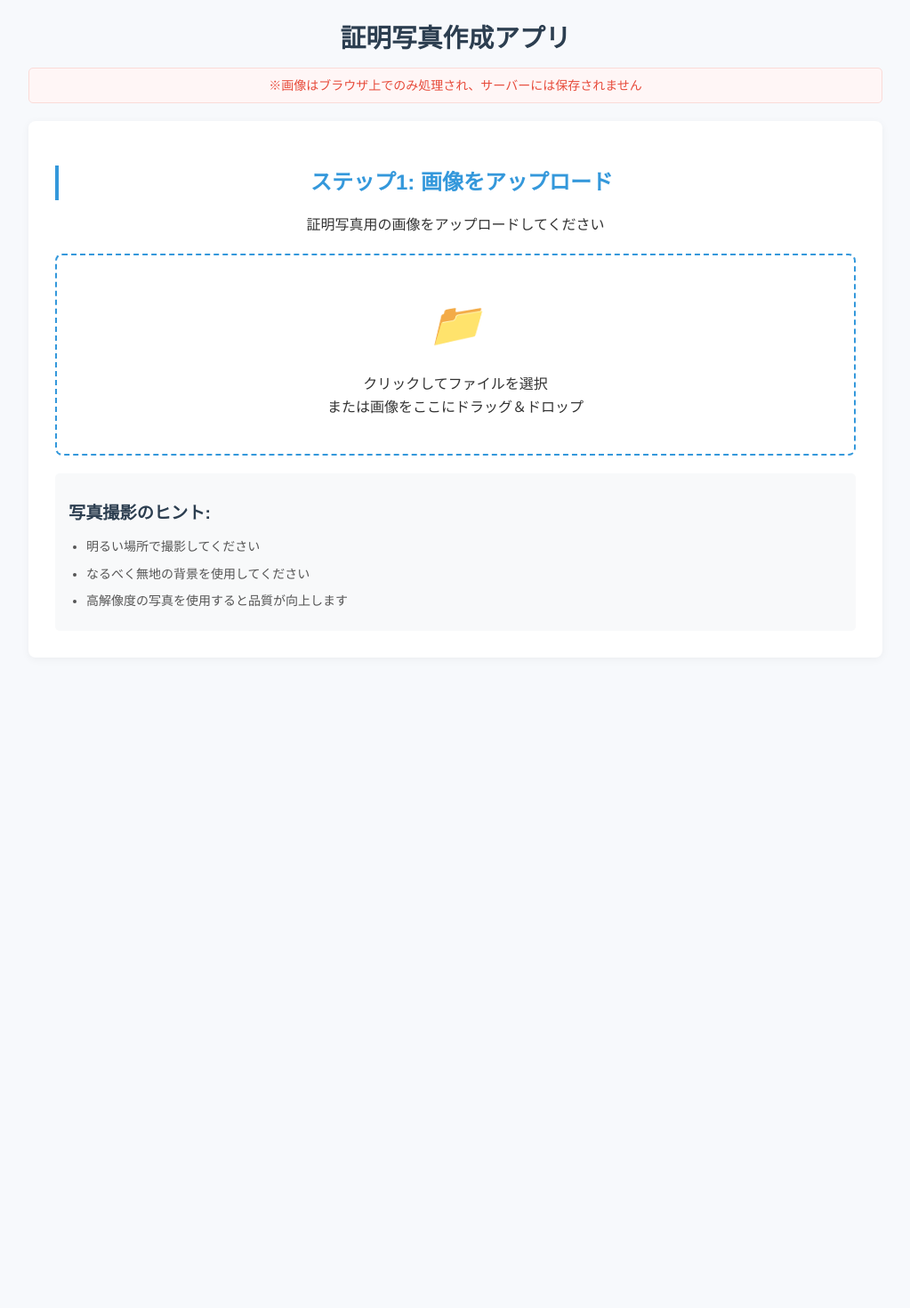
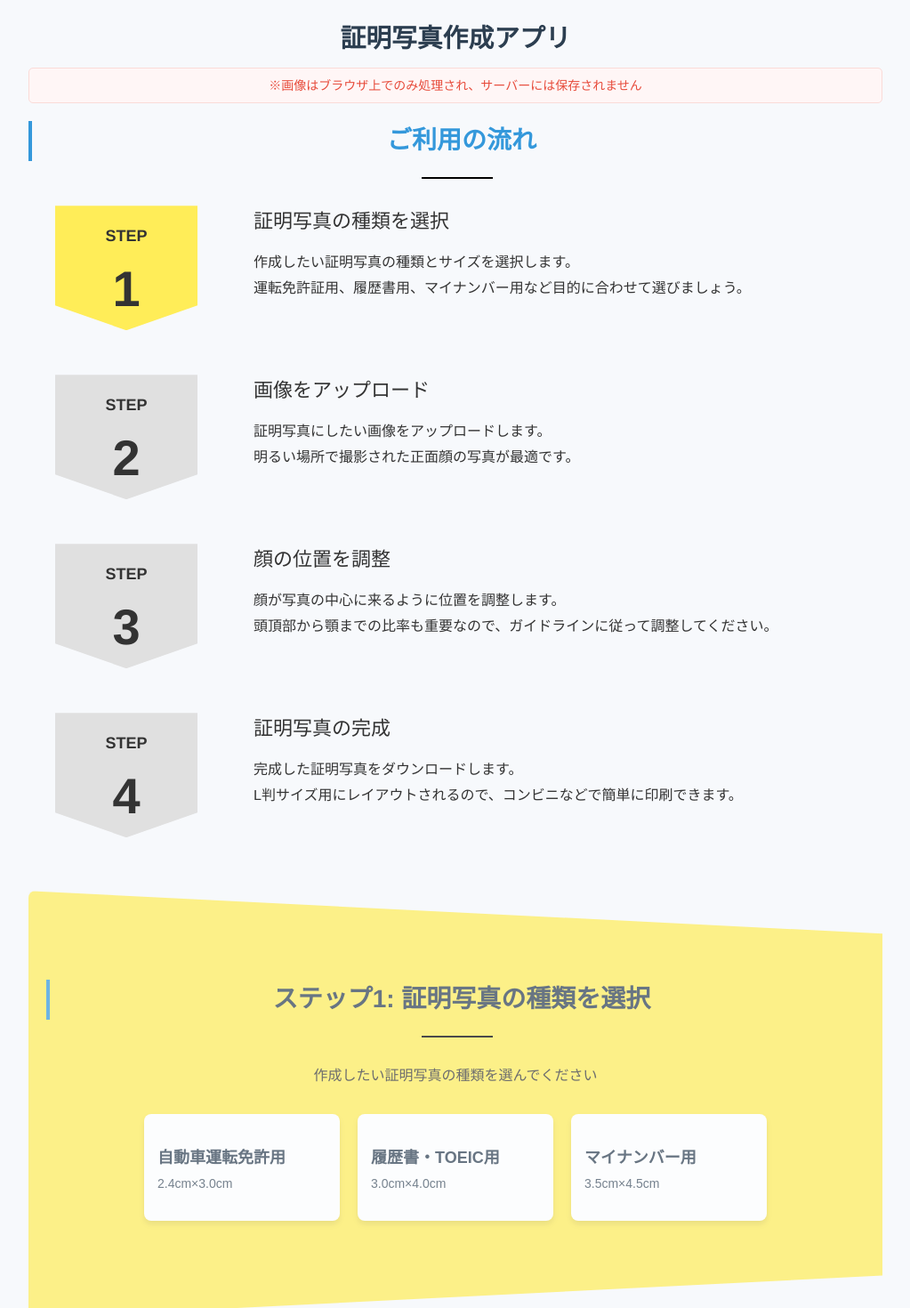
Before and after one commit to torusk/id-photo-app, a React (Create React App) app: page / in a window 1280 px wide. Shown: the top 1470 px of the page at 89% size, without its empty margins (128-1151 px from the left). Before the commit the page ends 800 px from the top, so only its background shows below. Built offline with nearby package versions, Linux system fonts and the light colour scheme.

Commit message:
モダンスタイルに大規模更新。動かなければ前のバージョンに戻す

```diff
--- a/src/App.css
+++ b/src/App.css
@@ -1,4 +1,4 @@
-/* Base styles */
+/* Base styles - 元のスタイルを保持 */
 * {
   box-sizing: border-box;
   margin: 0;
@@ -104,11 +104,148 @@ h3 {
   color: #333;
 }
 
-/* ステップ1: アップロードコンテナ */
+/* セクション共通スタイル */
+.section-container {
+  margin-bottom: 30px;
+  scroll-margin-top: 20px; /* スクロール時にヘッダーに被らないようにする */
+}
+
+/* セクションタイトル */
+.section-title {
+  font-size: 28px;
+  font-weight: 700;
+  margin-bottom: 50px;
+  text-align: center;
+  position: relative;
+}
+
+.section-title::after {
+  content: "";
+  width: 80px;
+  height: 2px;
+  background-color: #000;
+  margin: 0 auto;
+  position: absolute;
+  bottom: -20px;
+  left: 0;
+  right: 0;
+}
+
+/* 利用の流れ */
+.flow {
+  margin-bottom: 60px;
+}
+
+.flow .wrapper {
+  max-width: 940px;
+  padding: 0 20px;
+  margin: 0 auto;
+}
+
+.flow .item {
+  display: flex;
+  margin-bottom: 50px;
+}
+
+.flow .item .step {
+  width: 160px;
+  height: 140px;
+  background-color: #e0e0e0;
+  clip-path: polygon(0 0, 100% 0, 100% 80%, 50% 100%, 0 80%);
+  font-weight: 700;
+  flex-shrink: 0;
+  padding-top: 20px;
+  margin-right: 7%;
+  text-align: center;
+  transition: background-color 0.3s ease;
+}
+
+.flow .item .step.active {
+  background-color: #ffed58;
+}
+
+.flow .item .step .title {
+  display: block;
+  font-size: 18px;
+}
+
+.flow .item .step .no {
+  display: block;
+  font-size: 56px;
+}
+
+.flow .item .text dt {
+  font-size: 22px;
+  font-weight: 500;
+  margin-bottom: 15px;
+}
+
+.flow .item .text dd {
+  line-height: 1.8;
+}
+
+/* ステップ1: テンプレート選択 */
+.template-container {
+  background-color: #ffed58;
+  clip-path: polygon(0 0, 100% 10%, 100% 90%, 0 100%);
+  padding: 80px 20px;
+  margin-bottom: 60px;
+  border-radius: 8px;
+  text-align: center;
+  box-shadow: 0 2px 10px rgba(0, 0, 0, 0.05);
+}
+
+.template-container h2.section-title {
+  color: #2c3e50;
+}
+
+.templates-grid {
+  display: flex;
+  flex-wrap: wrap;
+  justify-content: center;
+  gap: 20px;
+  margin: 30px 0;
+}
+
+.template-button {
+  padding: 20px 15px;
+  background-color: white;
+  color: #2c3e50;
+  border: none;
+  border-radius: 8px;
+  cursor: pointer;
+  transition: all 0.3s ease;
+  width: 220px;
+  height: 120px;
+  display: flex;
+  flex-direction: column;
+  justify-content: center;
+  box-shadow: 0 4px 6px rgba(0, 0, 0, 0.1);
+}
+
+.template-button:hover {
+  background-color: #f8f8f8;
+  transform: translateY(-2px);
+  box-shadow: 0 6px 8px rgba(0, 0, 0, 0.15);
+}
+
+.template-name {
+  font-size: 18px;
+  font-weight: bold;
+  margin-bottom: 10px;
+}
+
+.template-size {
+  font-size: 14px;
+  opacity: 0.9;
+}
+
+/* ステップ2: アップロード */
 .upload-container {
   background-color: white;
-  padding: 30px;
-  margin-bottom: 20px;
+  clip-path: polygon(0 10%, 100% 0, 100% 90%, 0 100%);
+  padding: 80px 30px;
+  margin-bottom: 60px;
   border-radius: 8px;
   text-align: center;
   box-shadow: 0 2px 10px rgba(0, 0, 0, 0.05);
@@ -153,64 +290,14 @@ h3 {
   color: #555;
 }
 
-/* ステップ2: テンプレート選択 */
-.template-container {
-  background-color: white;
-  padding: 20px;
-  border-radius: 8px;
-  text-align: center;
-  box-shadow: 0 2px 10px rgba(0, 0, 0, 0.05);
-  margin-bottom: 20px;
-}
-
-.templates-grid {
-  display: flex;
-  flex-wrap: wrap;
-  justify-content: center;
-  gap: 20px;
-  margin: 30px 0;
-}
-
-.template-button {
-  padding: 20px 15px;
-  background-color: #3498db;
-  color: white;
-  border: none;
-  border-radius: 8px;
-  cursor: pointer;
-  transition: all 0.3s ease;
-  width: 220px;
-  height: 120px;
-  display: flex;
-  flex-direction: column;
-  justify-content: center;
-  box-shadow: 0 4px 6px rgba(0, 0, 0, 0.1);
-}
-
-.template-button:hover {
-  background-color: #2980b9;
-  transform: translateY(-2px);
-  box-shadow: 0 6px 8px rgba(0, 0, 0, 0.15);
-}
-
-.template-name {
-  font-size: 18px;
-  font-weight: bold;
-  margin-bottom: 10px;
-}
-
-.template-size {
-  font-size: 14px;
-  opacity: 0.9;
-}
-
 /* ステップ3: クロップ */
 .crop-container {
-  background-color: white;
-  padding: 20px;
+  background-color: #ffffff;
+  clip-path: polygon(0 0, 100% 10%, 100% 100%, 0 90%);
+  padding: 80px 20px;
   border-radius: 8px;
   box-shadow: 0 2px 10px rgba(0, 0, 0, 0.05);
-  margin-bottom: 20px;
+  margin-bottom: 60px;
 }
 
 .zoom-control {
@@ -273,8 +360,9 @@ h3 {
 
 /* ステップ4: 結果 */
 .result-container {
-  background-color: white;
-  padding: 20px;
+  background-color: #ffed58;
+  clip-path: polygon(0 10%, 100% 0, 100% 100%, 0 100%);
+  padding: 80px 20px;
   border-radius: 8px;
   box-shadow: 0 2px 10px rgba(0, 0, 0, 0.05);
   margin-bottom: 20px;
@@ -296,7 +384,7 @@ h3 {
 .print-instructions {
   margin: 20px 0;
   padding: 15px;
-  background-color: #f8f9fa;
+  background-color: rgba(255, 255, 255, 0.7);
   border-radius: 5px;
   text-align: left;
 }
@@ -372,7 +460,7 @@ h3 {
 .actual-size-info {
   text-align: center;
   margin-top: 20px;
-  color: #3498db;
+  color: #2c3e50;
   font-size: 14px;
   font-weight: bold;
 }
@@ -386,15 +474,52 @@ h3 {
 .print-note {
   margin: 20px 0;
   padding: 10px 15px;
-  background-color: #f1f8ff;
+  background-color: rgba(255, 255, 255, 0.7);
   border-left: 4px solid #3498db;
   border-radius: 4px;
   font-size: 14px;
   color: #555;
 }
 
+/* アクティブなセクションの強調表示 */
+.section-container.active {
+  opacity: 1;
+}
+
+.section-container:not(.active) {
+  opacity: 0.7;
+}
+
 /* レスポンシブデザイン */
 @media (max-width: 768px) {
+  /* 利用の流れ */
+  .flow .item {
+    margin-bottom: 30px;
+  }
+
+  .flow .item .step {
+    width: 80px;
+    height: 80px;
+    padding-top: 10px;
+    margin-right: 20px;
+  }
+
+  .flow .item .step .title {
+    font-size: 14px;
+  }
+
+  .flow .item .step .no {
+    font-size: 32px;
+  }
+
+  .flow .item .text dt {
+    font-size: 18px;
+  }
+
+  .flow .item .text dd {
+    font-size: 14px;
+  }
+
   .app-container {
     padding: 15px 10px;
   }
@@ -424,6 +549,15 @@ h3 {
   .zoom-control input[type="range"] {
     width: 180px;
   }
+
+  /* クリップパスの調整 */
+  .template-container,
+  .upload-container,
+  .crop-container,
+  .result-container {
+    clip-path: polygon(0 0, 100% 5%, 100% 95%, 0 100%);
+    padding: 60px 15px;
+  }
 }
 
 /* レスポンシブ調整（追加分） */
--- a/src/App.js
+++ b/src/App.js
@@ -1,13 +1,14 @@
 // src/App.js
-import React, { useState } from "react";
+import React, { useState, useRef, useEffect } from "react";
 import { saveAs } from "file-saver";
 import "./App.css";
 
 // コンポーネントをインポート
+import TemplateStep from "./components/TemplateStep";
 import UploadStep from "./components/UploadStep";
-import TemplateStep from "./components/TemplateStep";
 import CropStep from "./components/CropStep";
 import ResultStep from "./components/ResultStep";
+import FlowGuide from "./components/FlowGuide";
 import Loading from "./components/Loading";
 
 // 証明写真テンプレートの定義
@@ -65,14 +66,18 @@ const App = () => {
   const [cropRect, setCropRect] = useState(null);
   const [croppedImageUrl, setCroppedImageUrl] = useState(null);
   const [layoutImageUrl, setLayoutImageUrl] = useState(null);
-  const [step, setStep] = useState(1);
   const [loading, setLoading] = useState(false);
-  const [selectedTemplate, setSelectedTemplate] = useState(
-    PHOTO_TEMPLATES.resume
-  );
+  const [selectedTemplate, setSelectedTemplate] = useState(null);
   // 出力形式を常にJPEGに設定（選択肢を提供しない）
   const outputFormat = "image/jpeg";
   const [error, setError] = useState(null);
+  const [activeStep, setActiveStep] = useState(1);
+
+  // セクション参照用のRef
+  const templateSectionRef = useRef(null);
+  const uploadSectionRef = useRef(null);
+  const cropSectionRef = useRef(null);
+  const resultSectionRef = useRef(null);
 
   // エラーハンドリング関数
   const handleError = (errorMessage) => {
@@ -82,7 +87,7 @@ const App = () => {
 
   // 画像アップロード処理
   const handleImageUpload = (file) => {
-    if (!file) return;
+    if (!file || !selectedTemplate) return;
 
     setLoading(true);
     setError(null);
@@ -93,8 +98,33 @@ const App = () => {
       img.src = reader.result;
       img.onload = () => {
         setImage(img);
-        setStep(2);
+        setActiveStep(3);
         setLoading(false);
+
+        // クロップ領域の初期設定
+        const templatePixels = getTemplatePixels(selectedTemplate);
+        const imgWidth = img.width;
+        const imgHeight = img.height;
+        const aspectRatio = templatePixels.widthPx / templatePixels.heightPx;
+
+        let cropWidth, cropHeight;
+        if (imgWidth / imgHeight > aspectRatio) {
+          cropHeight = imgHeight * 0.8;
+          cropWidth = cropHeight * aspectRatio;
+        } else {
+          cropWidth = imgWidth * 0.8;
+          cropHeight = cropWidth / aspectRatio;
+        }
+
+        setCropRect({
+          x: imgWidth / 2 - cropWidth / 2,
+          y: imgHeight / 2 - cropHeight / 2,
+          width: cropWidth,
+          height: cropHeight,
+        });
+
+        // クロップセクションへスクロール
+        scrollToSection(cropSectionRef);
       };
       img.onerror = () => {
         handleError("画像の読み込みに失敗しました。別の画像を試してください。");
@@ -112,29 +142,10 @@ const App = () => {
   const handleTemplateSelect = (templateId) => {
     const template = PHOTO_TEMPLATES[templateId];
     setSelectedTemplate(template);
+    setActiveStep(2);
 
-    // クロップ領域の初期設定
-    const templatePixels = getTemplatePixels(template);
-    const imgWidth = image.width;
-    const imgHeight = image.height;
-    const aspectRatio = templatePixels.widthPx / templatePixels.heightPx;
-
-    let cropWidth, cropHeight;
-    if (imgWidth / imgHeight > aspectRatio) {
-      cropHeight = imgHeight * 0.8;
-      cropWidth = cropHeight * aspectRatio;
-    } else {
-      cropWidth = imgWidth * 0.8;
-      cropHeight = cropWidth / aspectRatio;
-    }
-
-    setCropRect({
-      x: imgWidth / 2 - cropWidth / 2,
-      y: imgHeight / 2 - cropHeight / 2,
-      width: cropWidth,
-      height: cropHeight,
-    });
-    setStep(3);
+    // アップロードセクションへスクロール
+    scrollToSection(uploadSectionRef);
   };
 
   // クロップ処理
@@ -192,13 +203,9 @@ const App = () => {
         const cols = 2;
         const rows = 2;
 
-        // ==================== スペース設定の変更ここから ====================
         // スペーシングを追加（ピクセル単位）
-        // 1cm = 約118ピクセル（@300DPI）
-        // ここの値を調整してスペースを変更できます
         const spacingHorizontal = Math.round(mmToPixels(10)); // 1cm = 10mm
         const spacingVertical = Math.round(mmToPixels(10)); // 1cm = 10mm
-        // ==================== スペース設定の変更ここまで ====================
 
         // スペースを考慮した全体の幅と高さ
         const totalWidth = cols * photoWidth + (cols - 1) * spacingHorizontal;
@@ -234,8 +241,11 @@ const App = () => {
         );
 
         setLayoutImageUrl(canvas.toDataURL(outputFormat, 0.9));
-        setStep(4);
+        setActiveStep(4);
         setLoading(false);
+
+        // 結果セクションへスクロール
+        scrollToSection(resultSectionRef);
       };
       img.onerror = () => {
         handleError("レイアウト生成中にエラーが発生しました。");
@@ -260,13 +270,12 @@ const App = () => {
     setCropRect(null);
     setCroppedImageUrl(null);
     setLayoutImageUrl(null);
-    setStep(1);
+    setSelectedTemplate(null);
+    setActiveStep(1);
     setError(null);
-  };
 
-  // 前のステップに戻る
-  const handleBack = () => {
-    if (step > 1) setStep(step - 1);
+    // テンプレート選択セクションへスクロール
+    scrollToSection(templateSectionRef);
   };
 
   // クロップ領域の更新
@@ -274,42 +283,25 @@ const App = () => {
     setCropRect(newCropRect);
   };
 
-  // ステップに応じたコンポーネントを表示
-  const renderStep = () => {
-    switch (step) {
-      case 1:
-        return <UploadStep onImageUpload={handleImageUpload} />;
-      case 2:
-        return (
-          <TemplateStep
-            templates={PHOTO_TEMPLATES}
-            onTemplateSelect={handleTemplateSelect}
-            onBack={handleReset}
-          />
-        );
-      case 3:
-        return (
-          <CropStep
-            image={image}
-            cropRect={cropRect}
-            updateCropRect={updateCropRect}
-            onCrop={handleCrop}
-            onBack={handleBack}
-            template={selectedTemplate}
-          />
-        );
-      case 4:
-        return (
-          <ResultStep
-            layoutImageUrl={layoutImageUrl}
-            template={selectedTemplate}
-            onDownload={handleDownload}
-            onReset={handleReset}
-            outputFormat={outputFormat}
-          />
-        );
-      default:
-        return <UploadStep onImageUpload={handleImageUpload} />;
+  // セクションへのスクロール関数
+  const scrollToSection = (ref) => {
+    if (ref && ref.current) {
+      ref.current.scrollIntoView({
+        behavior: "smooth",
+        block: "start",
+      });
+    }
+  };
+
+  // 前のステップに戻る
+  const handleBack = (step) => {
+    if (step >= 1) {
+      setActiveStep(step);
+
+      // 対応するセクションにスクロール
+      if (step === 1) scrollToSection(templateSectionRef);
+      else if (step === 2) scrollToSection(uploadSectionRef);
+      else if (step === 3) scrollToSection(cropSectionRef);
     }
   };
 
@@ -322,7 +314,73 @@ const App = () => {
 
       {error && <div className="error-message">{error}</div>}
       {loading && <Loading />}
-      {!loading && renderStep()}
+
+      {/* 利用の流れガイド */}
+      <FlowGuide activeStep={activeStep} />
+
+      {/* STEP 1: テンプレート選択 */}
+      <div
+        ref={templateSectionRef}
+        id="template-section"
+        className="section-container"
+      >
+        <TemplateStep
+          templates={PHOTO_TEMPLATES}
+          onTemplateSelect={handleTemplateSelect}
+          isActive={activeStep >= 1}
+        />
+      </div>
+
+      {/* STEP 2: 画像アップロード */}
+      <div
+        ref={uploadSectionRef}
+        id="upload-section"
+        className="section-container"
+      >
+        <UploadStep
+          onImageUpload={handleImageUpload}
+          onBack={() => handleBack(1)}
+          isActive={activeStep >= 2}
+          selectedTemplate={selectedTemplate}
+        />
+      </div>
+
+      {/* STEP 3: 画像クロップ */}
+      {image && selectedTemplate && (
+        <div
+          ref={cropSectionRef}
+          id="crop-section"
+          className="section-container"
+        >
+          <CropStep
+            image={image}
+            cropRect={cropRect}
+            updateCropRect={updateCropRect}
+            onCrop={handleCrop}
+            onBack={() => handleBack(2)}
+            template={selectedTemplate}
+            isActive={activeStep >= 3}
+          />
+        </div>
+      )}
+
+      {/* STEP 4: 結果表示 */}
+      {layoutImageUrl && (
+        <div
+          ref={resultSectionRef}
+          id="result-section"
+          className="section-container"
+        >
+          <ResultStep
+            layoutImageUrl={layoutImageUrl}
+            template={selectedTemplate}
+            onDownload={handleDownload}
+            onReset={handleReset}
+            outputFormat={outputFormat}
+            isActive={activeStep >= 4}
+          />
+        </div>
+      )}
     </div>
   );
 };
--- /dev/null
+++ b/src/components/FlowGuide.js
@@ -0,0 +1,73 @@
+// src/components/FlowGuide.js
+import React from "react";
+
+const FlowGuide = ({ activeStep }) => {
+  return (
+    <section className="flow">
+      <h2 className="section-title">ご利用の流れ</h2>
+      <div className="wrapper">
+        <div className="item">
+          <div className={`step ${activeStep >= 1 ? "active" : ""}`}>
+            <span className="title">STEP</span>
+            <span className="no">1</span>
+          </div>
+          <dl className="text">
+            <dt>証明写真の種類を選択</dt>
+            <dd>
+              作成したい証明写真の種類とサイズを選択します。
+              <br />
+              運転免許証用、履歴書用、マイナンバー用など目的に合わせて選びましょう。
+            </dd>
+          </dl>
+        </div>
+
+        <div className="item">
+          <div className={`step ${activeStep >= 2 ? "active" : ""}`}>
+            <span className="title">STEP</span>
+            <span className="no">2</span>
+          </div>
+          <dl className="text">
+            <dt>画像をアップロード</dt>
+            <dd>
+              証明写真にしたい画像をアップロードします。
+              <br />
+              明るい場所で撮影された正面顔の写真が最適です。
+            </dd>
+          </dl>
+        </div>
+
+        <div className="item">
+          <div className={`step ${activeStep >= 3 ? "active" : ""}`}>
+            <span className="title">STEP</span>
+            <span className="no">3</span>
+          </div>
+          <dl className="text">
+            <dt>顔の位置を調整</dt>
+            <dd>
+              顔が写真の中心に来るように位置を調整します。
+              <br />
+              頭頂部から顎までの比率も重要なので、ガイドラインに従って調整してください。
+            </dd>
+          </dl>
+        </div>
+
+        <div className="item">
+          <div className={`step ${activeStep >= 4 ? "active" : ""}`}>
+            <span className="title">STEP</span>
+            <span className="no">4</span>
+          </div>
+          <dl className="text">
+            <dt>証明写真の完成</dt>
+            <dd>
+              完成した証明写真をダウンロードします。
+              <br />
+              L判サイズ用にレイアウトされるので、コンビニなどで簡単に印刷できます。
+            </dd>
+          </dl>
+        </div>
+      </div>
+    </section>
+  );
+};
+
+export default FlowGuide;
--- a/src/components/TemplateStep.js
+++ b/src/components/TemplateStep.js
@@ -1,10 +1,10 @@
 // src/components/TemplateStep.js
 import React from "react";
 
-const TemplateStep = ({ templates, onTemplateSelect, onBack }) => {
+const TemplateStep = ({ templates, onTemplateSelect, isActive }) => {
   return (
-    <div className="template-container">
-      <h2>ステップ2: 証明写真の種類を選択</h2>
+    <div className={`template-container ${isActive ? "active" : ""}`}>
+      <h2 className="section-title">ステップ1: 証明写真の種類を選択</h2>
       <p>作成したい証明写真の種類を選んでください</p>
 
       <div className="templates-grid">
@@ -23,12 +23,6 @@ const TemplateStep = ({ templates, onTemplateSelect, onBack }) => {
           );
         })}
       </div>
-
-      <div className="button-container">
-        <button onClick={onBack} className="back-button">
-          戻る
-        </button>
-      </div>
     </div>
   );
 };
--- a/src/components/UploadStep.js
+++ b/src/components/UploadStep.js
@@ -1,7 +1,7 @@
 // src/components/UploadStep.js
 import React, { useRef } from "react";
 
-const UploadStep = ({ onImageUpload }) => {
+const UploadStep = ({ onImageUpload, onBack, isActive, selectedTemplate }) => {
   const fileInputRef = useRef(null);
 
   const handleFileChange = (e) => {
@@ -29,14 +29,20 @@ const UploadStep = ({ onImageUpload }) => {
     fileInputRef.current.click();
   };
 
+  // 選択されていない場合は表示しない
+  if (!selectedTemplate) return null;
+
   return (
     <div
-      className="upload-container"
+      className={`upload-container ${isActive ? "active" : ""}`}
       onDragOver={handleDragOver}
       onDrop={handleDrop}
     >
-      <h2>ステップ1: 画像をアップロード</h2>
-      <p>証明写真用の画像をアップロードしてください</p>
+      <h2 className="section-title">ステップ2: 画像をアップロード</h2>
+      <p>
+        {selectedTemplate.name}（{selectedTemplate.description}
+        ）用の画像をアップロードしてください
+      </p>
 
       <div className="upload-area" onClick={handleUploadClick}>
         <i className="upload-icon">📁</i>
@@ -62,6 +68,12 @@ const UploadStep = ({ onImageUpload }) => {
           <li>高解像度の写真を使用すると品質が向上します</li>
         </ul>
       </div>
+
+      <div className="button-container">
+        <button onClick={onBack} className="back-button">
+          戻る
+        </button>
+      </div>
     </div>
   );
 };
```
Also changed, not shown: src/components/CropStep.js (+9 -2 lines), src/components/ResultStep.js (+10 -3 lines).
